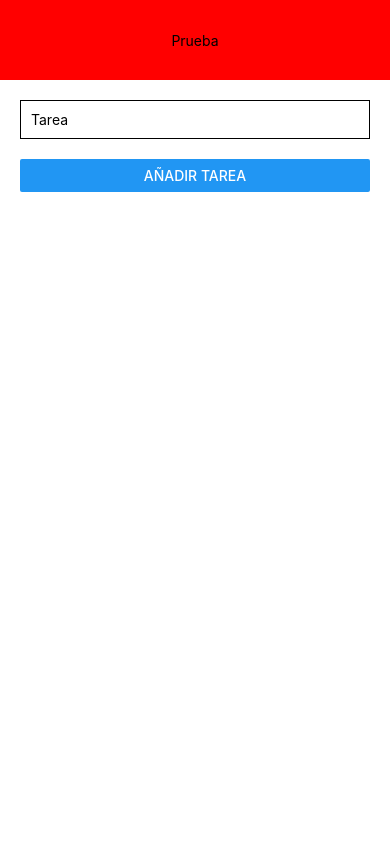
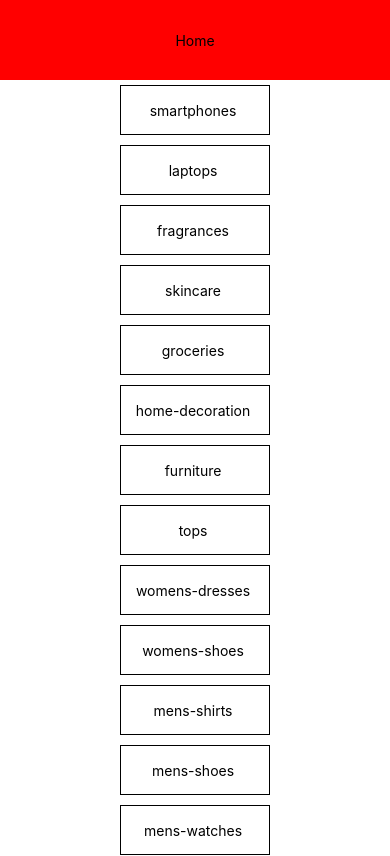
Before and after one commit to ManuelForneri/React-nativ, a React Native app: screen / in a window 390 px wide. Shown: the top 856 px of the page. Built offline with nearby package versions, Linux system fonts and the light colour scheme.

Commit message:
Actualizacion del catalogo de categorias

```diff
--- a/App.js
+++ b/App.js
@@ -4,6 +4,8 @@ import TopBarTask from "./src/Components/TopBarTask.js";
 import ModalDeleteConfirm from "./src/Components/ModalDeleteConfirm.js";
 import TaskList from "./src/Components/TaskList.js";
 import Header from "./src/Components/Header.js";
+import Categories from "./src/Components/Categories.js";
+import Home from "./src/Screens/Home.js";
 
 const App = () => {
   const [tasks, setTasks] = useState([]);
@@ -24,20 +26,22 @@ const App = () => {
 
   return (
     <View>
-      <Header />
+      {/* <Header />
       <TopBarTask setNewTaskName={setNewTaskName} addTask={addTask} />
       <TaskList
         tasks={tasks}
         setVisibleModal={setVisibleModal}
         setTaskSelected={setTaskSelected}
       />
+
       <ModalDeleteConfirm
         taskSelected={taskSelected}
         visibleModal={visibleModal}
         setVisibleModal={setVisibleModal}
         tasks={tasks}
         setTasks={setTasks}
-      />
+      /> */}
+      <Home />
     </View>
   );
 };
--- a/package.json
+++ b/package.json
@@ -15,8 +15,7 @@
     "react": "18.2.0",
     "react-dom": "18.2.0",
     "react-native": "0.72.6",
-    "react-native-web": "~0.19.6",
-    "sweetalert2": "^11.10.1"
+    "react-native-web": "~0.19.6"
   },
   "devDependencies": {
     "@babel/core": "^7.20.0"
--- a/src/Components/Categories.js
+++ b/src/Components/Categories.js
@@ -1,10 +1,15 @@
-import { StyleSheet, Text, View } from "react-native";
+import { FlatList, StyleSheet, Text, View } from "react-native";
 import React from "react";
-
+import categories from "../Data/categories.json";
+import Category from "./Category";
 const Categories = () => {
   return (
     <View>
-      <Text>Categories</Text>
+      <FlatList
+        data={categories}
+        keyExtractor={(item) => item}
+        renderItem={({ item }) => <Category item={item} />}
+      />
     </View>
   );
 };
--- /dev/null
+++ b/src/Components/Category.js
@@ -0,0 +1,32 @@
+import { Pressable, StyleSheet, Text, View } from "react-native";
+import React from "react";
+
+const Category = ({ item }) => {
+  return (
+    <View style={styles.container}>
+      <Pressable style={styles.category} onPress={() => console.log(item)}>
+        <Text>{item} </Text>
+      </Pressable>
+    </View>
+  );
+};
+
+export default Category;
+
+const styles = StyleSheet.create({
+  container: {
+    alignItems: "center",
+    justifyContent: "center",
+  },
+  category: {
+    color: "red",
+    fontSize: 10,
+    borderWidth: 1,
+    padding: 2,
+    margin: 5,
+    width: 150,
+    height: 50,
+    justifyContent: "center",
+    alignItems: "center",
+  },
+});
--- a/src/Screens/Home.js
+++ b/src/Screens/Home.js
@@ -6,7 +6,7 @@ import Categories from "../Components/Categories";
 const Home = () => {
   return (
     <>
-      <Header title="Categorias" />
+      <Header title="Home" />
       <Categories />
     </>
   );
```
Also changed, not shown: 1 other file (tests, documents, lock files or other folders).
